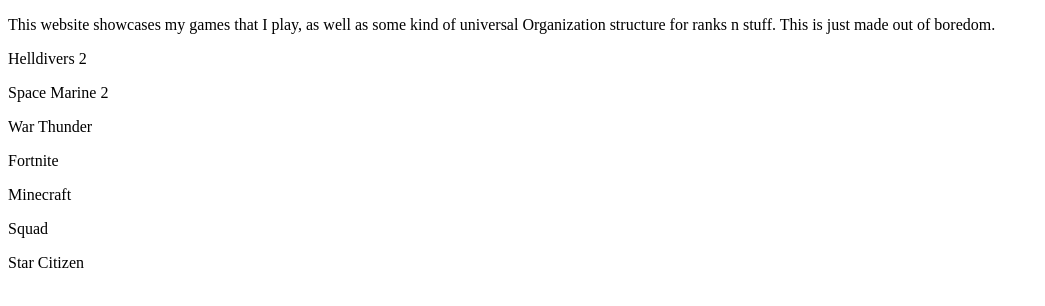
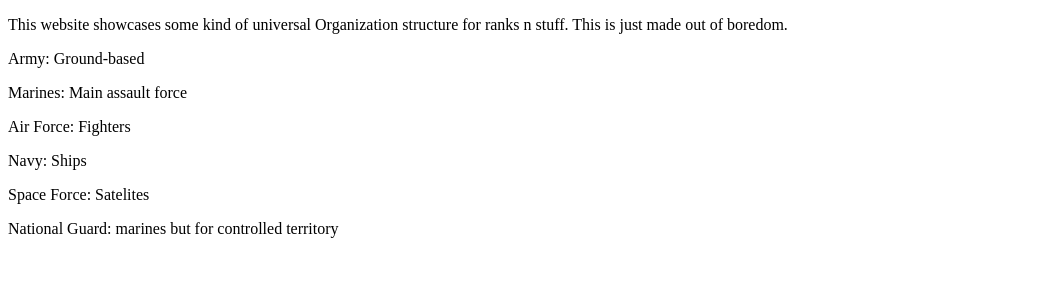
Before and after one commit to Nathan-Bernhard/my-first-website, a plain HTML site: page index.html in a window 1280 px wide. Shown: the whole page, without its empty margins (0-1045 px from the left). Drawn offline with Linux system fonts and the light colour scheme.

Commit message:
Update index.html

```diff
--- a/index.html
+++ b/index.html
@@ -4,13 +4,12 @@
       <title>My Games</title>
   </head>
   <body>
-    <p>This website showcases my games that I play, as well as some kind of universal Organization structure for ranks n stuff. This is just made out of boredom.</p>
-    <p>Helldivers 2</p>
-    <p>Space Marine 2</p>
-    <p>War Thunder</p>
-    <p>Fortnite</p>
-    <p>Minecraft</p>
-    <p>Squad</p>
-    <p>Star Citizen</p>
+    <p>This website showcases  some kind of universal Organization structure for ranks n stuff. This is just made out of boredom.</p>
+    <p>Army: Ground-based</p>
+    <p>Marines: Main assault force</p>
+    <p>Air Force: Fighters</p>
+    <p>Navy: Ships</p>
+    <p>Space Force: Satelites</p>
+    <p>National Guard: marines but for controlled territory</p>
   </body>
 </html>
```
